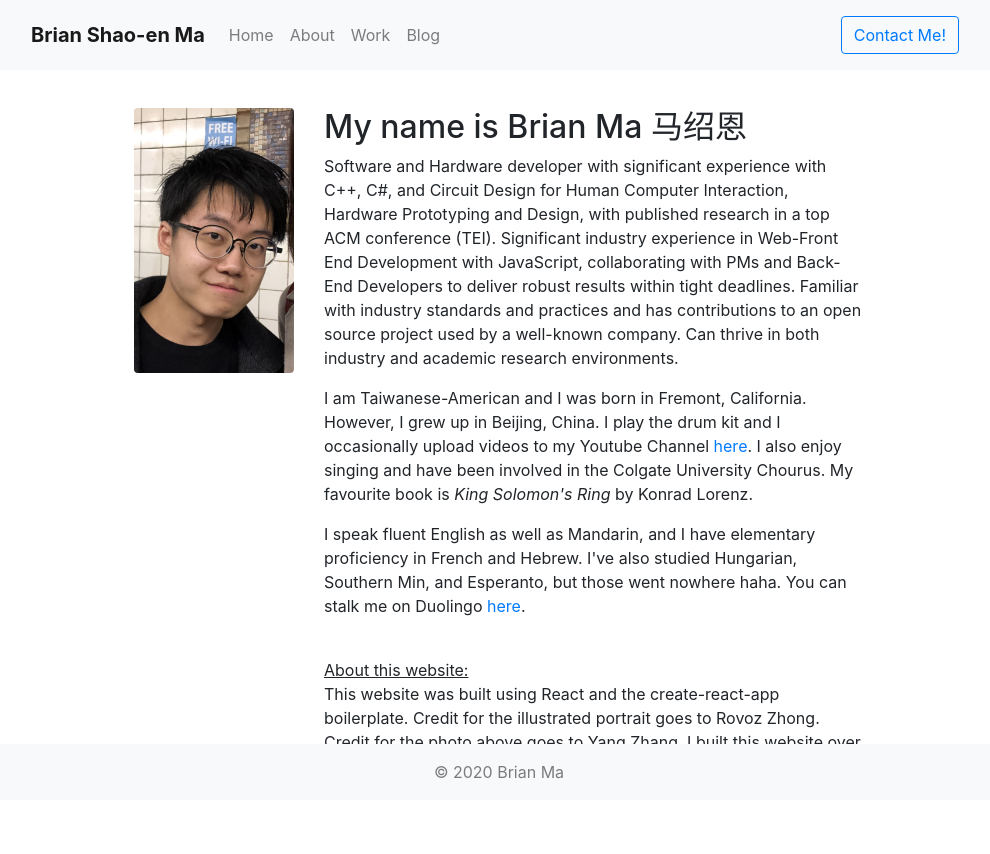
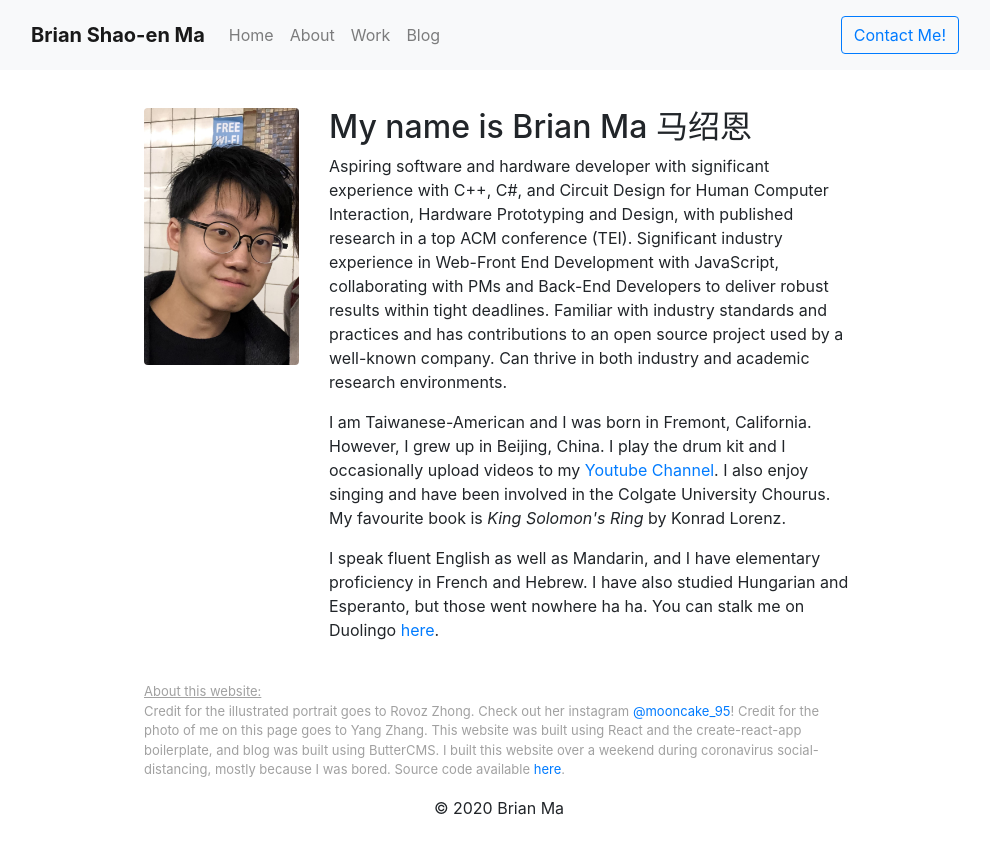
Before and after one commit to AlephFive/myWebsite, a React (Create React App) app in the folder brianma/: page /#/about in a window 1280 px wide. Shown: the top 854 px of the page, without its empty margins (141-1131 px from the left). After the commit the page ends 820 px from the top, so only its background shows below. Built offline with nearby package versions, Linux system fonts and the light colour scheme.

Commit message:
courses added

```diff
--- a/brianma/src/App.js
+++ b/brianma/src/App.js
@@ -7,7 +7,7 @@ import WorkPage from './pages/WorkPage';
 import AboutPage from './pages/AboutPage';
 import ContactPage from './pages/ContactPage';
 import Header from './components/Header';
-import { Navbar, Row, Col } from 'react-bootstrap';
+import { Navbar, Row, Col, Container } from 'react-bootstrap';
 import 'bootstrap/dist/css/bootstrap.min.css';
 import './App.css';
 
@@ -23,6 +23,7 @@ class App extends React.Component {
       <div className="App">
         <Header />
         <div style={{ height: '60px' }} />
+        <Container style={{ minHeight: '88vh' }}>
         <Router>
           <Switch>
             <Redirect from="/" exact to="/home" />
@@ -32,9 +33,13 @@ class App extends React.Component {
             <Route path="/contact" component={ContactPage} />
           </Switch>
         </Router>
-        <Navbar bg="light" fixed="bottom" className="justify-content-center">
-          <Navbar.Text>© 2020 Brian Ma</Navbar.Text>
-        </Navbar>
+        </Container>
+        <footer>
+        <div style={{position: 'sticky', bottom: '0', left: '0', textAlign: 'center'}}>
+          <div>© 2020 Brian Ma</div>
+        </div>
+        </footer>
+
       </div>
     );
   }
--- a/brianma/src/data/courseworkData.js
+++ b/brianma/src/data/courseworkData.js
@@ -1,4 +1,34 @@
 export const coursework = [
+    {
+        type: '',
+        code: 'PHYS 448',
+        semester: 'Spring',
+        year: '2020',
+        title: 'Real-Time Non-Linear Dynamics and Chaos',
+        description: 'askjdsakjdhasdkjasdh',
+        institution: 'Colgate University',
+        tags: ['math', 'cs', 'physics'],
+      },
+  {
+    type: '',
+    code: 'COSC 290',
+    semester: 'Spring',
+    year: '2020',
+    title: 'Discrete Structures',
+    description: 'askjdsakjdhasdkjasdh',
+    institution: 'Colgate University',
+    tags: ['math', 'cs'],
+  },
+  {
+    type: '',
+    code: 'MATH 375',
+    semester: 'Spring',
+    year: '2020',
+    title: 'Abstract Algebra I',
+    description: 'askjdsakjdhasdkjasdh',
+    institution: 'Colgate University',
+    tags: ['math'],
+  },
   {
     type: '',
     code: 'MATH 214',
@@ -7,7 +37,57 @@ export const coursework = [
     title: 'Linear Algebra',
     description: 'askjdsakjdhasdkjasdh',
     institution: 'Colgate University',
-    tags: ['cs', 'math', 'ee', 'coding', 'physics'],
+    tags: ['cs', 'math', 'ee', 'physics'],
+  },
+  {
+    type: '',
+    code: 'PHYS 431',
+    semester: 'Fall',
+    year: '2019',
+    title: 'Classical Mechanics',
+    description: 'askjdsakjdhasdkjasdh',
+    institution: 'Colgate University',
+    tags: ['cs', 'math', 'ee', 'physics'],
+  },
+  {
+    type: '',
+    code: 'PHYS 433',
+    semester: 'Fall',
+    year: '2019',
+    title: 'Thermodynamics and Statistical Mechanics',
+    description: 'askjdsakjdhasdkjasdh',
+    institution: 'Colgate University',
+    tags: ['cs', 'math', 'ee', 'physics'],
+  },
+  {
+    type: '',
+    code: 'PHYS 336',
+    semester: 'Spring',
+    year: '2019',
+    title: 'Electronics',
+    description: 'askjdsakjdhasdkjasdh',
+    institution: 'Colgate University',
+    tags: ['math'],
+  },
+  {
+    type: '',
+    code: 'PHYS 334',
+    semester: 'Spring',
+    year: '2019',
+    title: 'Intro Quantum Mechanics & Special Relativity',
+    description: 'askjdsakjdhasdkjasdh',
+    institution: 'Colgate University',
+    tags: ['math'],
+  },
+  {
+    type: '',
+    code: 'PHYS 205',
+    semester: 'Fall',
+    year: '2018',
+    title: 'Mathematical Methods in Physics',
+    description: 'askjdsakjdhasdkjasdh',
+    institution: 'Colgate University',
+    tags: ['math'],
   },
   {
     type: '',
@@ -17,6 +97,46 @@ export const coursework = [
     title: 'Real Analysis I',
     description: 'askjdsakjdhasdkjasdh',
     institution: 'Colgate University',
-    tags: ['cs', 'hci', 'ee', 'coding'],
+    tags: ['math'],
+  },
+  {
+    type: '',
+    code: 'MATH 260',
+    semester: 'Fall',
+    year: '2018',
+    title: 'Computational Mathematics',
+    description: 'askjdsakjdhasdkjasdh',
+    institution: 'Colgate University',
+    tags: ['math'],
+  },
+  {
+    type: '',
+    code: 'MATH 250',
+    semester: 'Spring',
+    year: '2018',
+    title: 'Number Theory and Mathematical Reasoning',
+    description: 'askjdsakjdhasdkjasdh',
+    institution: 'Colgate University',
+    tags: ['math'],
+  },
+  {
+    type: '',
+    code: 'COSC 102',
+    semester: 'Fall',
+    year: '2017',
+    title: 'Intro to Computing II',
+    description: 'askjdsakjdhasdkjasdh',
+    institution: 'Colgate University',
+    tags: ['math'],
+  },
+  {
+    type: '',
+    code: 'MATH 1340',
+    semester: 'Summer',
+    year: '2015',
+    title: 'Mathematics and Politics',
+    description: 'askjdsakjdhasdkjasdh',
+    institution: 'Cornell University',
+    tags: ['math'],
   },
 ];
--- a/brianma/src/pages/AboutPage.js
+++ b/brianma/src/pages/AboutPage.js
@@ -31,7 +31,7 @@ class AboutPage extends React.Component {
             <h2>My name is Brian Ma 马绍恩</h2>
 
             <p>
-              Software and Hardware developer with significant experience with C++, C#, and Circuit
+              Aspiring software and hardware developer with significant experience with C++, C#, and Circuit
               Design for Human Computer Interaction, Hardware Prototyping and Design, with published
               research in a top ACM conference (TEI). Significant industry experience in Web-Front
               End Development with JavaScript, collaborating with PMs and Back-End Developers to
@@ -41,42 +41,44 @@ class AboutPage extends React.Component {
             </p>
             <p>
               I am Taiwanese-American and I was born in Fremont, California. However, I grew up in
-              Beijing, China. I play the drum kit and I occasionally upload videos to my Youtube
-              Channel{' '}
+              Beijing, China. I play the drum kit and I occasionally upload videos to my{' '}
               <a
                 href="https://www.youtube.com/user/RandomePerson18/"
                 target="_blank"
                 onClick={() => this.handleExternalLink('Visited Youtube channel')}
               >
-                here
+                Youtube Channel
               </a>
               . I also enjoy singing and have been involved in the Colgate University Chourus. My
               favourite book is <i>King Solomon's Ring</i> by Konrad Lorenz.
             </p>
             <p>
               I speak fluent English as well as Mandarin, and I have elementary proficiency in
-              French and Hebrew. I've also studied Hungarian, Southern Min, and Esperanto, but those
-              went nowhere haha. You can stalk me on Duolingo{' '}
+              French and Hebrew. I have also studied Hungarian and Esperanto, but those
+              went nowhere ha ha. You can stalk me on Duolingo{' '}
               <a
                 href="https://www.duolingo.com/u/3267626"
                 target="_blank"
                 onClick={() => this.handleExternalLink('Visited Duolingo')}
               >
                 here
-              </a>
-              .
+              </a>.
             </p>
             <br />
+
+          </Col>
+        </Row>
+        <Row>
+          <Col sm={{ span: 8, offset: 2 }}>
+        <div style={{fontSize: '13px', color: '#a1a1a1'}}>
             <u>About this website:</u>
             <p>
-              This website was built using React and the create-react-app boilerplate. Credit for
-              the illustrated portrait goes to Rovoz Zhong. Credit for the photo above goes to Yang
-              Zhang. I built this website over a weekend during coronavirus social-distancing,
-              mostly because I was bored.
+              Credit for the illustrated portrait goes to Rovoz Zhong. Check out her instagram <a href='https://www.instagram.com/mooncake_95/'>@mooncake_95</a>! Credit for the photo of me on this page goes to Yang
+              Zhang. This website was built using React and the create-react-app boilerplate, and blog was built using ButterCMS. I built this website over a weekend during coronavirus social-distancing,
+              mostly because I was bored. Source code available <a href='https://github.com/AlephFive/alephfive.github.io/tree/develop'>here</a>.
             </p>
-            <br />
-            <br />
-          </Col>
+            </div>
+            </Col>
         </Row>
       </Container>
     );
--- a/brianma/src/pages/HomePage.js
+++ b/brianma/src/pages/HomePage.js
@@ -86,7 +86,7 @@ class HomePage extends React.Component {
               <Card.Body>
                 <p>
                   You can download my resume in pdf form, and you can send me an email at
-                  bma@colgate.edu
+                  bma@colgate.edu {'      '} You can also check out my <a href='#/contact'>contact page</a> for more ways to reach out to me.
                 </p>
                 <h5>What are my interests?</h5>
                 <p>
--- a/brianma/src/pages/WorkPage.js
+++ b/brianma/src/pages/WorkPage.js
@@ -4,6 +4,7 @@ import { Container, Tab, Row, Col, Nav } from 'react-bootstrap';
 import Resume from '../tabs/resumeTab';
 import PublicationTab from '../tabs/publicationTab';
 import CourseworkTab from '../tabs/courseworkTab';
+import MusicTab from '../tabs/musicTab';
 
 class WorkPage extends React.Component {
   componentDidMount() {
@@ -11,7 +12,8 @@ class WorkPage extends React.Component {
   }
   render() {
     return (
-      <Container>
+      <div>
+      <Container style={{height: '100%'}}>
         <br />
         <Tab.Container
           id="left-tabs-example"
@@ -56,7 +58,7 @@ class WorkPage extends React.Component {
                   <p>sedonc</p>
                 </Tab.Pane>
                 <Tab.Pane eventKey="fifth">
-                  <p>sedonc</p>
+                  <MusicTab />
                 </Tab.Pane>
                 <Tab.Pane eventKey="sixth">
                   <p>sedonc</p>
@@ -66,6 +68,7 @@ class WorkPage extends React.Component {
           </Row>
         </Tab.Container>
       </Container>
+      </div>
     );
   }
 }
--- a/brianma/src/tabs/courseworkTab.js
+++ b/brianma/src/tabs/courseworkTab.js
@@ -1,12 +1,15 @@
-import React from 'react';
+import React, {useState} from 'react';
 import { coursework } from '../data/courseworkData';
-import { Container, Form, Row, Col, Card } from 'react-bootstrap';
+import { Container, Form, Row, Col, Card, Button, Collapse } from 'react-bootstrap';
+import { FaFantasyFlightGames } from 'react-icons/fa';
 
 class CourseworkTab extends React.Component {
   constructor(props) {
     super(props);
     this.state = {
       filter: [],
+      open: true,
+      setOpen: true,
     };
   }
 
@@ -48,7 +51,7 @@ class CourseworkTab extends React.Component {
         <Row>
           <Container>
             {coursework.map((entry) => {
-              return CourseworkEntry(entry);
+              return <CourseworkEntry data={entry}/>;
             })}
           </Container>
         </Row>
@@ -57,18 +60,47 @@ class CourseworkTab extends React.Component {
   }
 }
 
-function CourseworkEntry(props) {
+class CourseworkEntry extends React.Component{
+    constructor(props) {
+        super(props);
+        this.state = {
+          open: false,
+        };
+      }
+
+      setOpen(){
+        this.setState({open: !this.state.open});
+      }
+
+    render(){
   return (
+      <div>
     <Row>
-      <Col sm={10}>
-        <div>
-          <h5>{props.title}</h5>
-        </div>
 
-        <br />
+      <Col sm={7}>
+        <a href="javascript:void(0);" onClick={() => this.setOpen()}>
+        <strong>{this.props.data.code}: {this.props.data.title}</strong>
+
+        </a>
+      </Col>
+      <Col sm={2} style={{textAlign:'right'}}>
+      {this.props.data.semester} {this.props.data.year}
+      </Col>
+      <Col sm={3}>
+      {this.props.data.institution}
       </Col>
     </Row>
+    <div>
+      <Collapse in={this.state.open}>
+        <div id="example-collapse-text">
+          {this.props.data.description}
+
+        </div>
+      </Collapse>
+        </div>
+    </div>
   );
+    }
 }
 
 export default CourseworkTab;
--- /dev/null
+++ b/brianma/src/tabs/musicTab.js
@@ -0,0 +1,18 @@
+import React from 'react';
+import { Container, Form, Row, Col, Card } from 'react-bootstrap';
+
+function MusicTab() {
+  return  <Container>
+      <Row>
+          <Col sm={8}>
+              <h4>Voice</h4>
+              <p>I am currently working with Marcus Haddock (is this too pretentious)</p>
+              <h5>Performances:</h5>
+              <p>Luncheon 1</p>
+              <p>Luncheon 2</p>
+        </Col>
+          </Row>
+      </Container>;
+}
+
+export default MusicTab;
```
Also changed, not shown: 1 other file (tests, documents, lock files or other folders).
